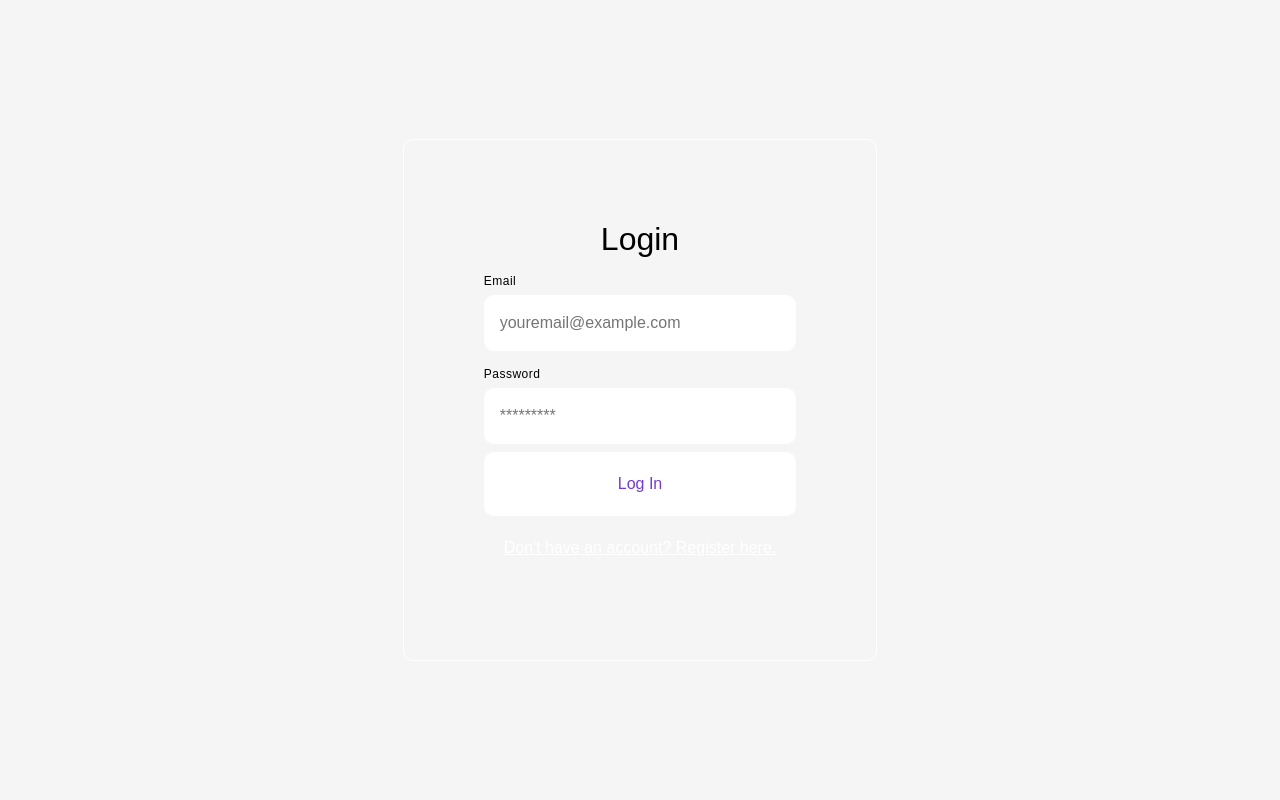
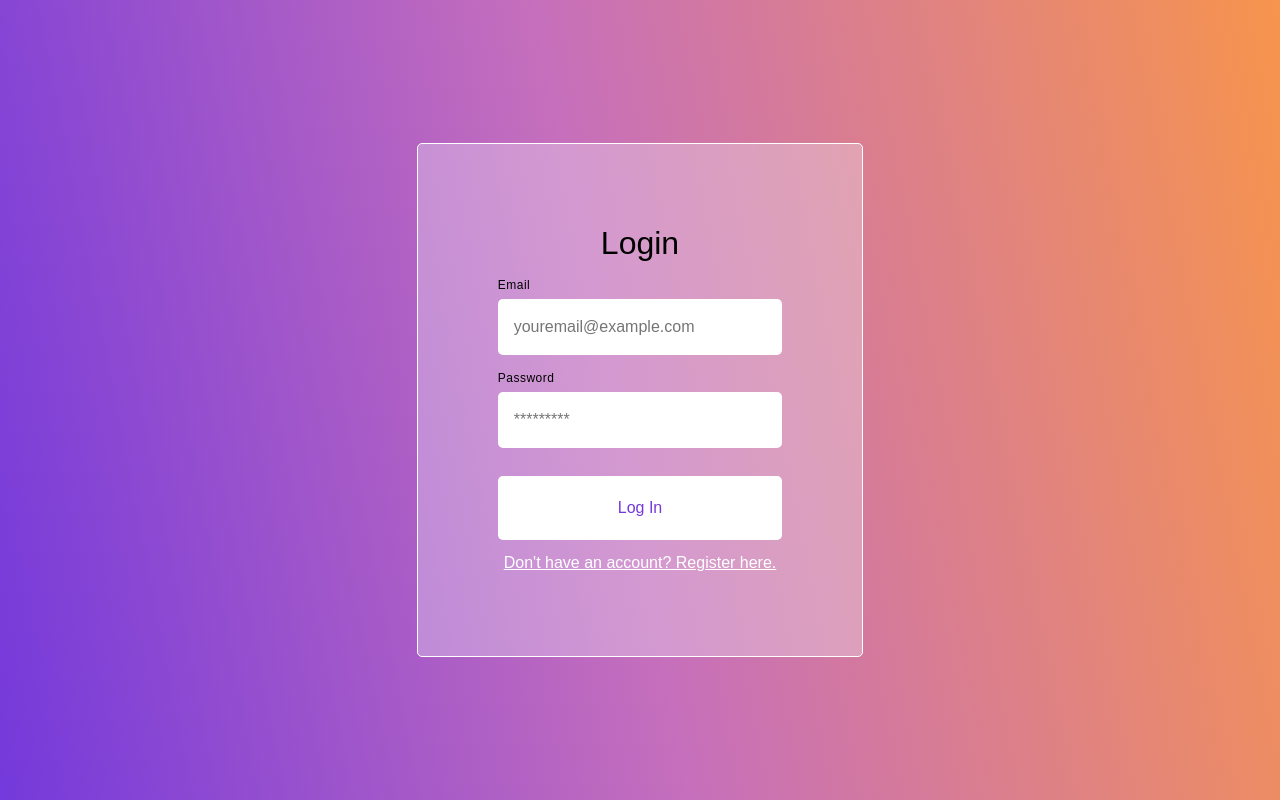
Before and after one commit to Vsimpro/ADP_Project_1, a React (Create React App) app in the folder frontend/: page /login in a window 1280 px wide. Built offline with nearby package versions, Linux system fonts and the light colour scheme; no server answers.

Commit message:
added classNames and styles on login  and register

```diff
--- a/frontend/src/components/LoginPage.css
+++ b/frontend/src/components/LoginPage.css
@@ -9,21 +9,21 @@
 
 /* body{
   background-image: linear-gradient(79deg, #7439db, #c66fbc 48%, #F7944D);
-} */
-
+}
+ */
 .auth-form-container,
 .login-form,
 .register-form {
   display: flex;
   flex-direction: column;
+
 }
-
-@media screen and (min-width: 600px) {}
 
 .auth-form-container {
   padding: 5rem;
   border: 1px solid white;
-  border-radius: 10px;
+  background-color: rgba(240, 248, 255, 0.3);
+  border-radius: 5px;
   margin: 0.5rem;
 }
 
@@ -36,20 +36,54 @@ input {
   margin: 0.5rem 0;
   padding: 1rem;
   border: none;
-  border-radius: 10px;
+  border-radius: 5px;
 }
 
-button {
+.btn-logIn {
   border: none;
   background-color: white;
   padding: 20px;
-  border-radius: 10px;
+  border-radius: 5px;
+  margin-top: 20px;
   cursor: pointer;
+  color: #7439db;
+  transition:  background-color 0.3s ease-in, color 0.3s ease-in;
+}
+
+.btn-logIn:hover {
+  background-color: #7439db;
+  color: #fff;
+}
+
+
+.link-btn {
+  background: none;
+  border: 0px;
+  color: white;
+  text-decoration: underline;
+  margin-top: 10px;
+  transition: color 0.3s ease-in;
+}
+
+.link-btn:hover{
   color: #7439db;
 }
 
-.link-btn {
-  background: none;
-  color: white;
-  text-decoration: underline;
+.body-bgColor{
+  position: fixed;
+  top: 0;
+  left: 0;
+  width: 100%;
+  height: 100%;
+  background-image: linear-gradient(79deg, #7439db, #c66fbc 48%, #F7944D);;
+  display: flex;
+  justify-content: center;
+  align-items: center;
 }
+
+@media (max-width: 767px) {
+  .auth-form-container {
+    width: 90%;
+    padding: 20px;
+  }
+}
--- a/frontend/src/components/LoginPage.jsx
+++ b/frontend/src/components/LoginPage.jsx
@@ -36,6 +36,7 @@ const LoginPage = ({ onFormSwitch, setIsLoggedIn }) => {
   }
 
   return (
+    <div className="body-bgColor">
     <div className="auth-form-container">
       <h2>Login</h2>
       <form className="login-form" onSubmit={handleSubmit}>
@@ -43,10 +44,12 @@ const LoginPage = ({ onFormSwitch, setIsLoggedIn }) => {
         <input value={email} onChange={(e) => setEmail(e.target.value)} type="email" placeholder="youremail@example.com" id="email" name="email" />
         <label htmlFor="password">Password</label>
         <input value={pass} onChange={(e) => setPass(e.target.value)} type="password" placeholder="*********" id="password" name="password" />
-        <button type="submit">Log In</button>
+        <button className="btn btn-logIn"type="submit">Log In</button>
       </form>
       <button className="link-btn" onClick={() => onFormSwitch('register')}>Don't have an account? Register here.</button>
     </div>
+    </div>
+
   )
 }
 
--- a/frontend/src/components/Register.jsx
+++ b/frontend/src/components/Register.jsx
@@ -36,6 +36,7 @@ const Register = ({ onFormSwitch, setIsLoggedIn }) => {
   }
 
   return (
+    <div className="body-bgColor">
     <div className="auth-form-container">
       <h2>Register</h2>
       <form className="register-form" onSubmit={handleSubmit}>
@@ -45,10 +46,11 @@ const Register = ({ onFormSwitch, setIsLoggedIn }) => {
         <input value={email} onChange={(e) => setEmail(e.target.value)} type="email" placeholder="youremail@example.com" id="email" name="email" />
         <label htmlFor="password">Password</label>
         <input value={pass} onChange={(e) => setPass(e.target.value)} type="password" placeholder="*********" id="password" name="password" />
-        <button type="submit">Register</button>
+        <button className="btn btn-logIn" type="submit">Register</button>
       </form>
       <button className="link-btn" onClick={() => onFormSwitch('login')}>Already have an account? Login here.</button>
     </div >
+    </div>
   )
 }
 
```
